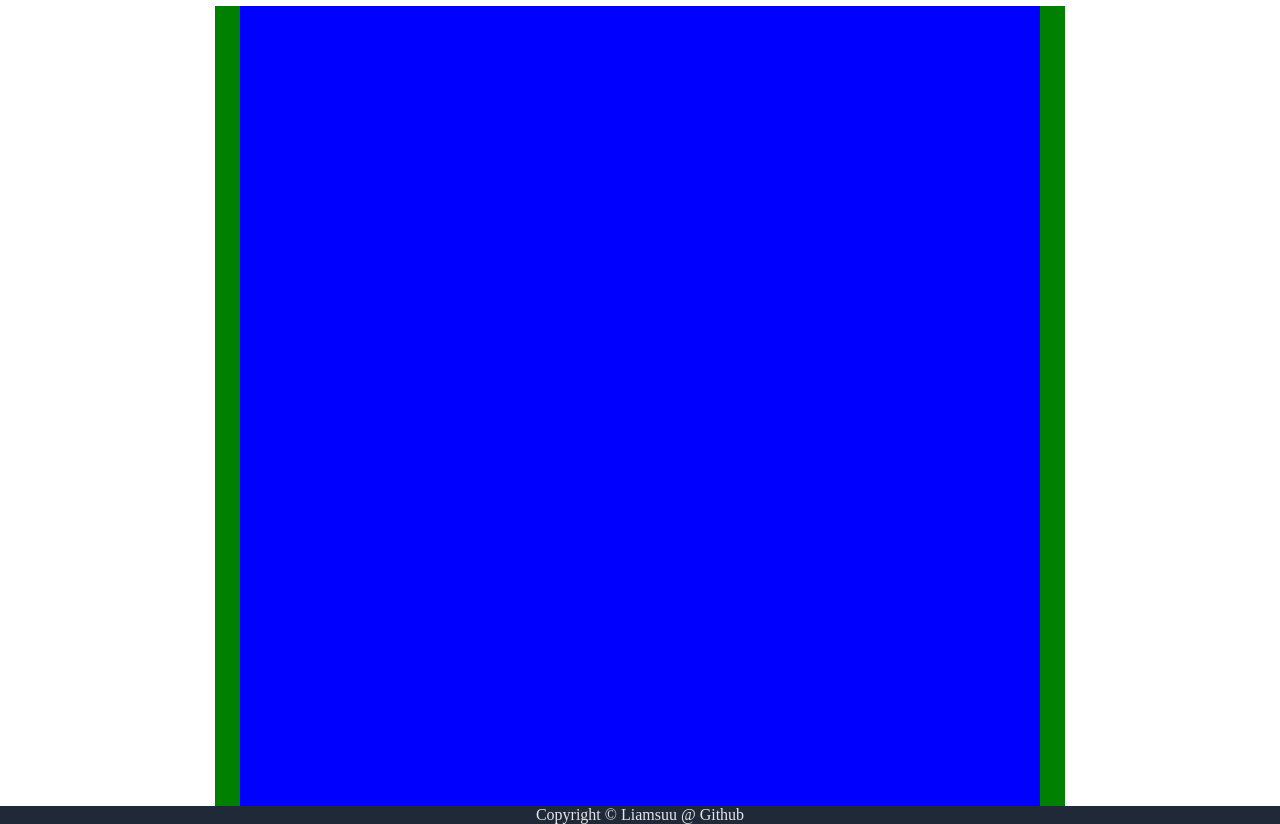
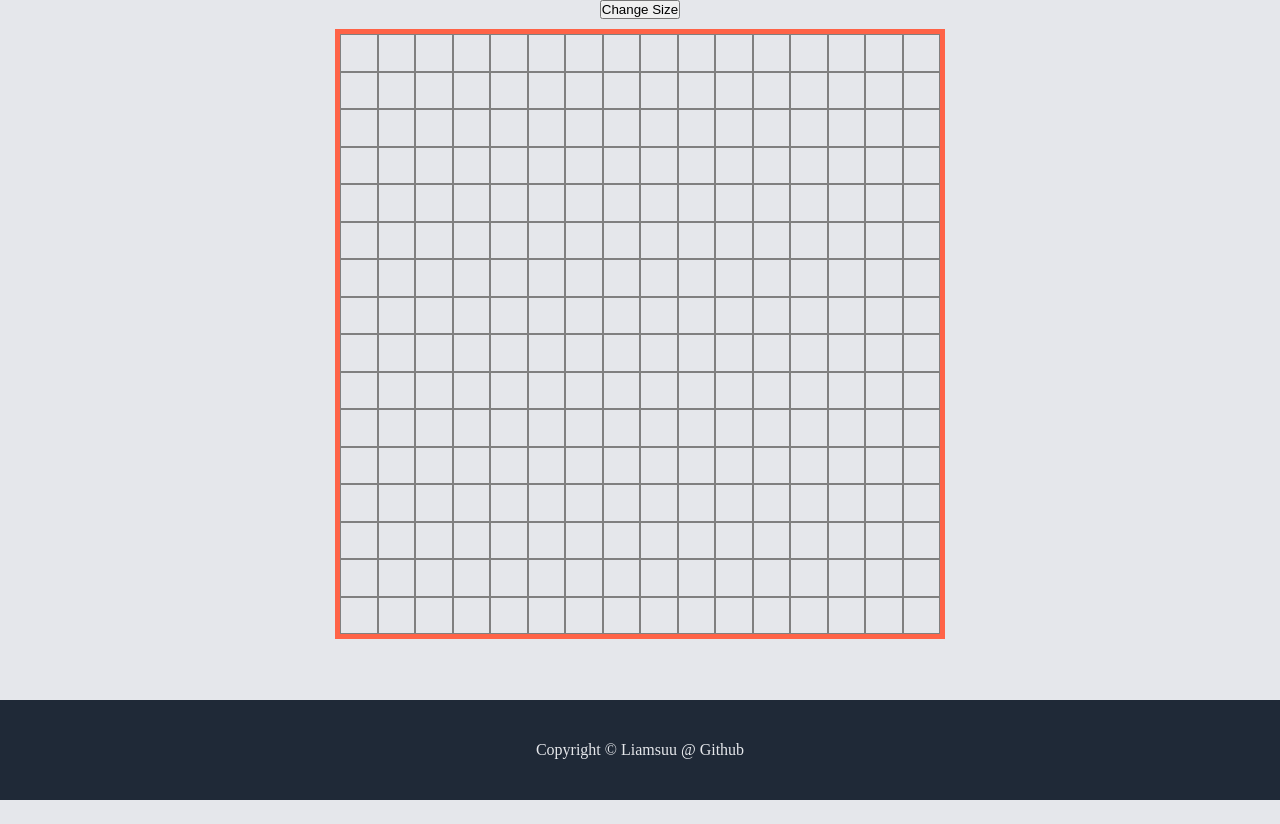
Before and after one commit to Liamsuu/Etch-a-Sketch, a plain HTML site: page index.html in a window 1280 px wide. After the commit the page ends 800 px from the top, so only its background shows below. Drawn offline with Linux system fonts and the light colour scheme.

Commit message:
Allow etch-a-sketch up to 50x50

```diff
--- a/javascript.js
+++ b/javascript.js
@@ -2,32 +2,52 @@ const container = document.querySelector(".container");
 
 // will create 16 boxes and place them inside the main container as initial value
 for (let x = 0; x < 16; x++) {
-  const grid = document.createElement("div");
-  container.appendChild(grid);
+  const grid_container = document.createElement("div");
+  container.appendChild(grid_container);
+  grid_container.className = "grid_container";
+  for (let y = 0; y < 16; y++) {
+    const grid = document.createElement("div");
+    grid.className = "grid_boxes";
+    grid_container.appendChild(grid);
+  }
 }
-const grids = document.querySelectorAll(".container div");
+// this is the individual boxes within
+const grids = document.querySelectorAll(".grid_boxes");
 gridBackgroundChange();
+
+//this is the div going across from left to right
+const grid_container = document.querySelectorAll(".grid_container");
+
+// all this does it select the button and removes all children of the main container if the value
+// is within 1-50. Going over 50 causes overflow unless the container is massive which
+// i don't want. all children are replaced equally for example "50" will give 50 boxes and
+// 50 divs going across thus 50x50.
 
 const button = document.querySelector("button");
 button.addEventListener("click", () => {
-  let user_size = +prompt("Choose grid size(1- 100): ");
-  if (typeof user_size === "number" && user_size > 0 && user_size < 101) {
-    grids.forEach((grid) => {
-      grid.remove();
-    });
+  let user_size = +prompt("Choose grid size(1- 50): ");
+  if (typeof user_size === "number" && user_size > 0 && user_size < 51) {
+    container.replaceChildren();
     for (let x = 0; x < user_size; x++) {
-      const grid = document.createElement("div");
-      container.appendChild(grid);
+      const grid_container = document.createElement("div");
+      grid_container.className = "grid_container";
+      container.appendChild(grid_container);
+      for (let x = 0; x < user_size; x++) {
+        const grid = document.createElement("div");
+        grid.className = "grid_boxes";
+        grid_container.appendChild(grid);
+      }
     }
     gridBackgroundChange();
   }
 });
 
+// this is used to change background when mouse is over a small box.
 function gridBackgroundChange() {
-  const grids = document.querySelectorAll(".container div");
+  const grids = document.querySelectorAll(".grid_boxes");
   grids.forEach((grid) => {
     grid.addEventListener("mouseover", () => {
-      grid.style.background = "red";
+      grid.style.background = "blue";
     });
   });
 }
--- a/style.css
+++ b/style.css
@@ -9,24 +9,28 @@ body {
   flex-direction: column;
   justify-content: center;
   align-items: center;
+  background-color: #e5e7eb;
 }
 
 .container {
   display: flex;
-  flex-direction: row;
+  flex-direction: column;
   flex-wrap: wrap;
-  align-items: center;
-  justify-content: center;
-  width: 850px;
-  background-color: green;
+  width: 600px;
+  height: 600px;
+  border: tomato solid 5px;
 }
 
-.container div {
+.grid_container {
   display: flex;
-  background-color: blue;
-  height: 200px;
-  width: 200px;
-  /*margin: 5px;*/
+  flex-direction: row;
+  flex: 1;
+}
+
+.grid_boxes {
+  width: 10px;
+  flex: 1;
+  border: grey solid 1px;
 }
 
 footer {
```
